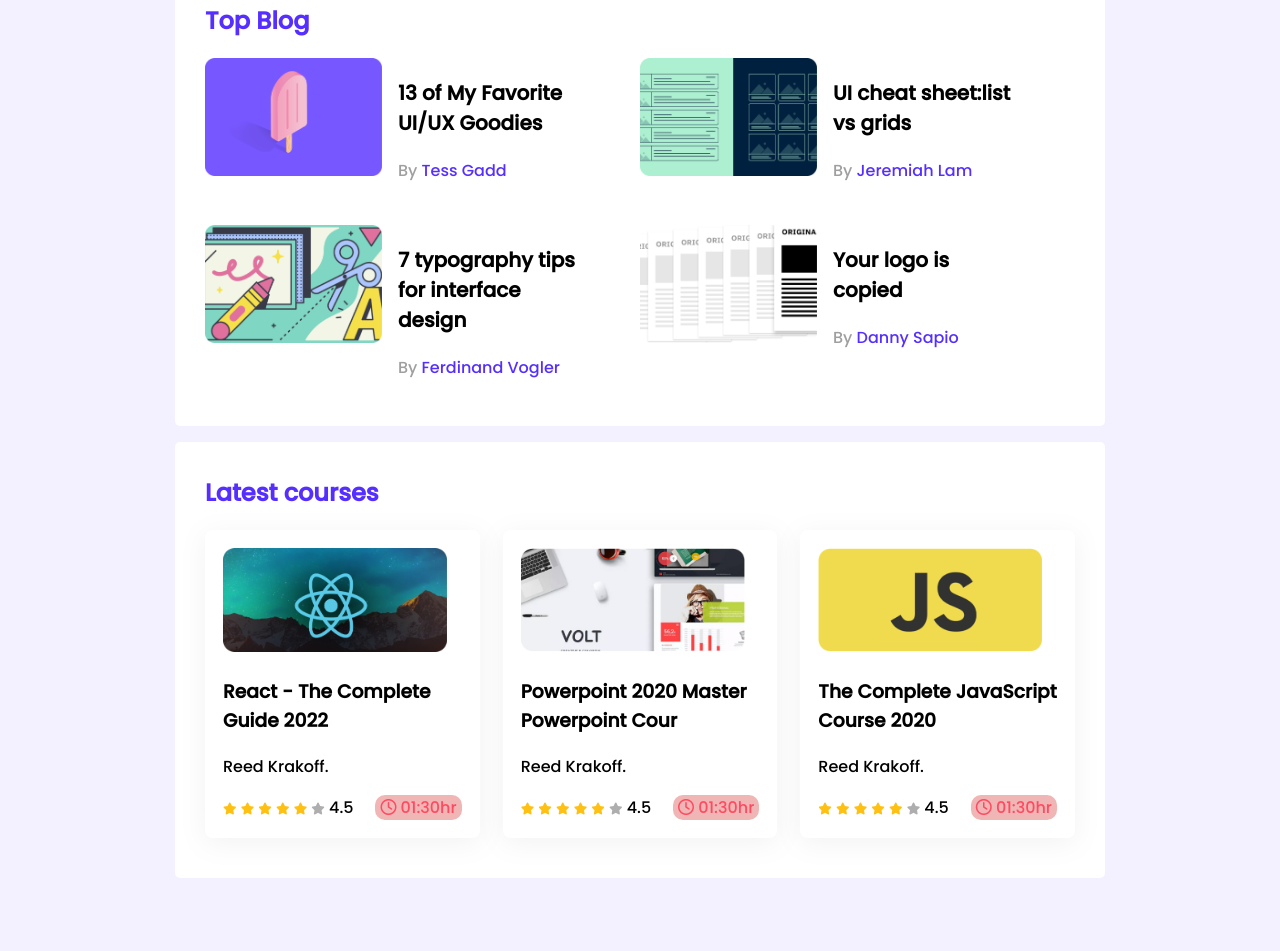
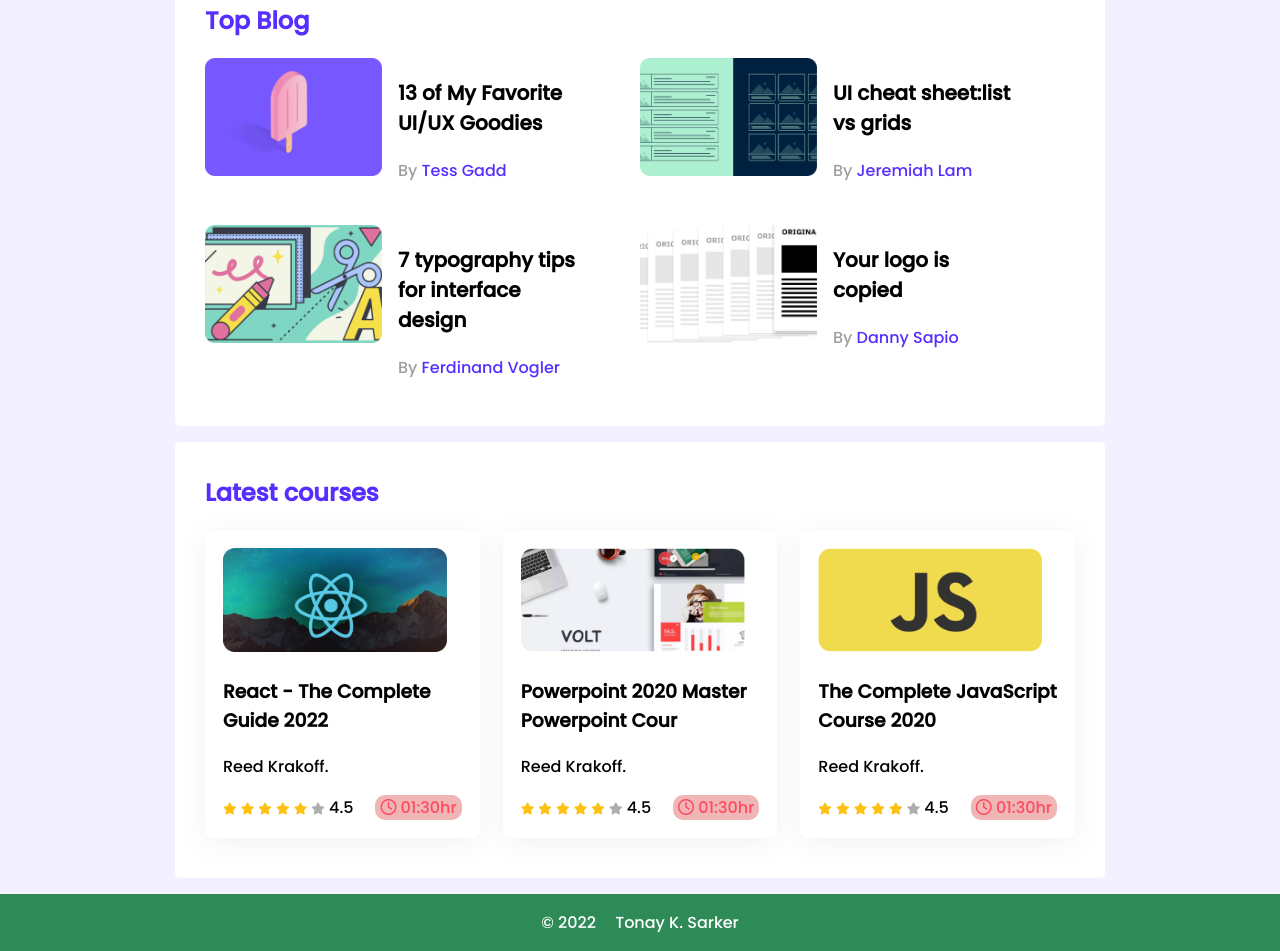
Before and after one commit to tonayhub/leader-board, a plain HTML site: page index.html in a window 1280 px wide. Shown: the part 373-1324 px from the top of the page. Before the commit the page ends 1251 px from the top, so only its background shows below. Drawn offline with Linux system fonts and the light colour scheme.

Commit message:
footer add

```diff
--- a/index.html
+++ b/index.html
@@ -198,6 +198,9 @@
             </div>
         </section>
     </main>
+    <footer>
+        <p>&copy; 2022 <span id="copy-name">Tonay K. Sarker</span></p>
+    </footer>
 </body>
 
 </html>
--- a/styles/styles.css
+++ b/styles/styles.css
@@ -38,7 +38,8 @@ nav a{
 
 }
 .fa-lightbulb:hover{
-    color: rgb(250, 246, 8);
+    color: yellow;
+    transition:1s ease-out ;
 
 }
 .icon{
@@ -176,6 +177,19 @@ hr{
 }
 
 
+footer{
+    text-align: center;
+    background-color:seagreen;
+    color: white;
+    align-content: center;
+    margin-top: 16px;
+
+}
+#copy-name{
+    color: white;
+    padding-left: 15px;
+}
+
 /* Media Queries */
 
 /* Mobile Devices */
```
